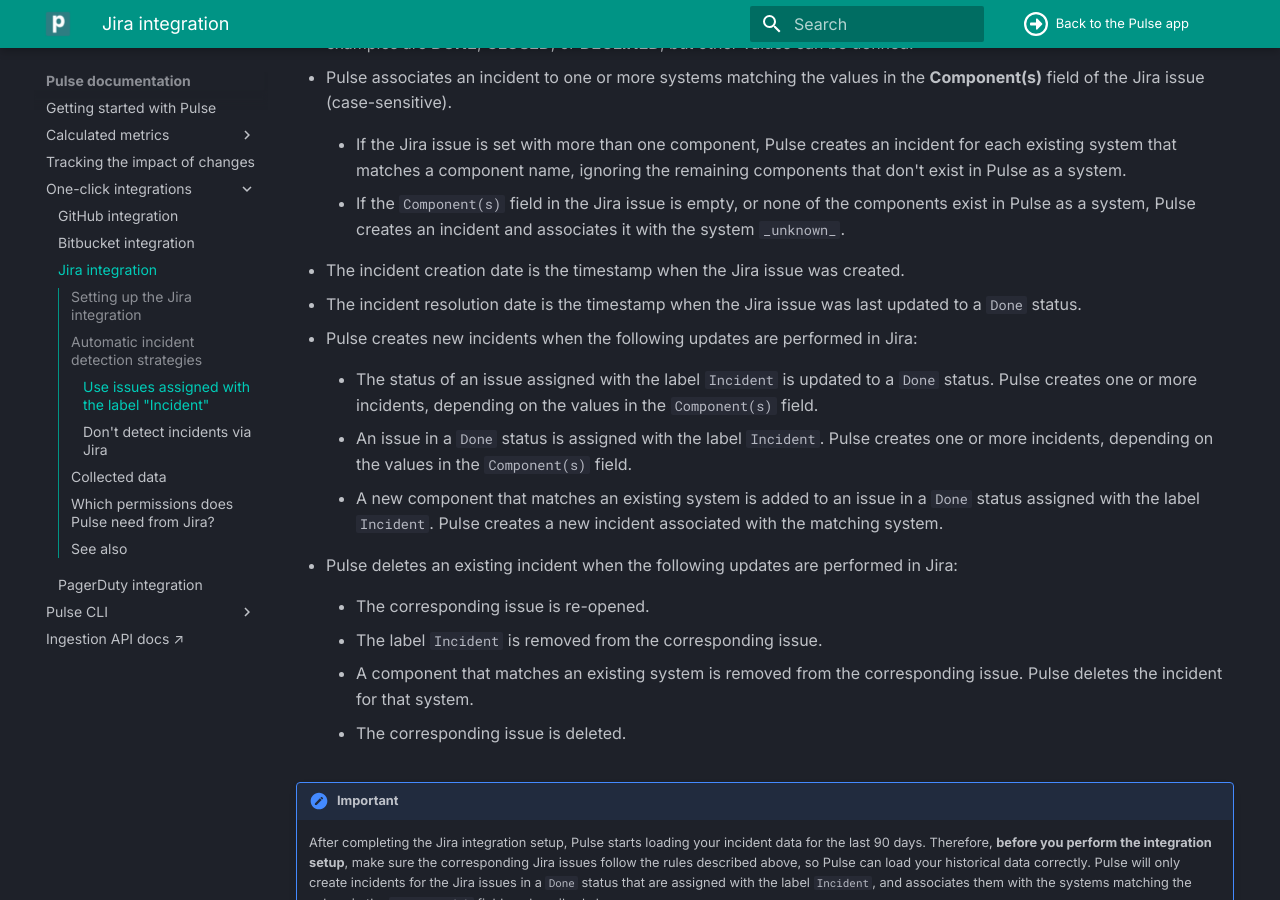
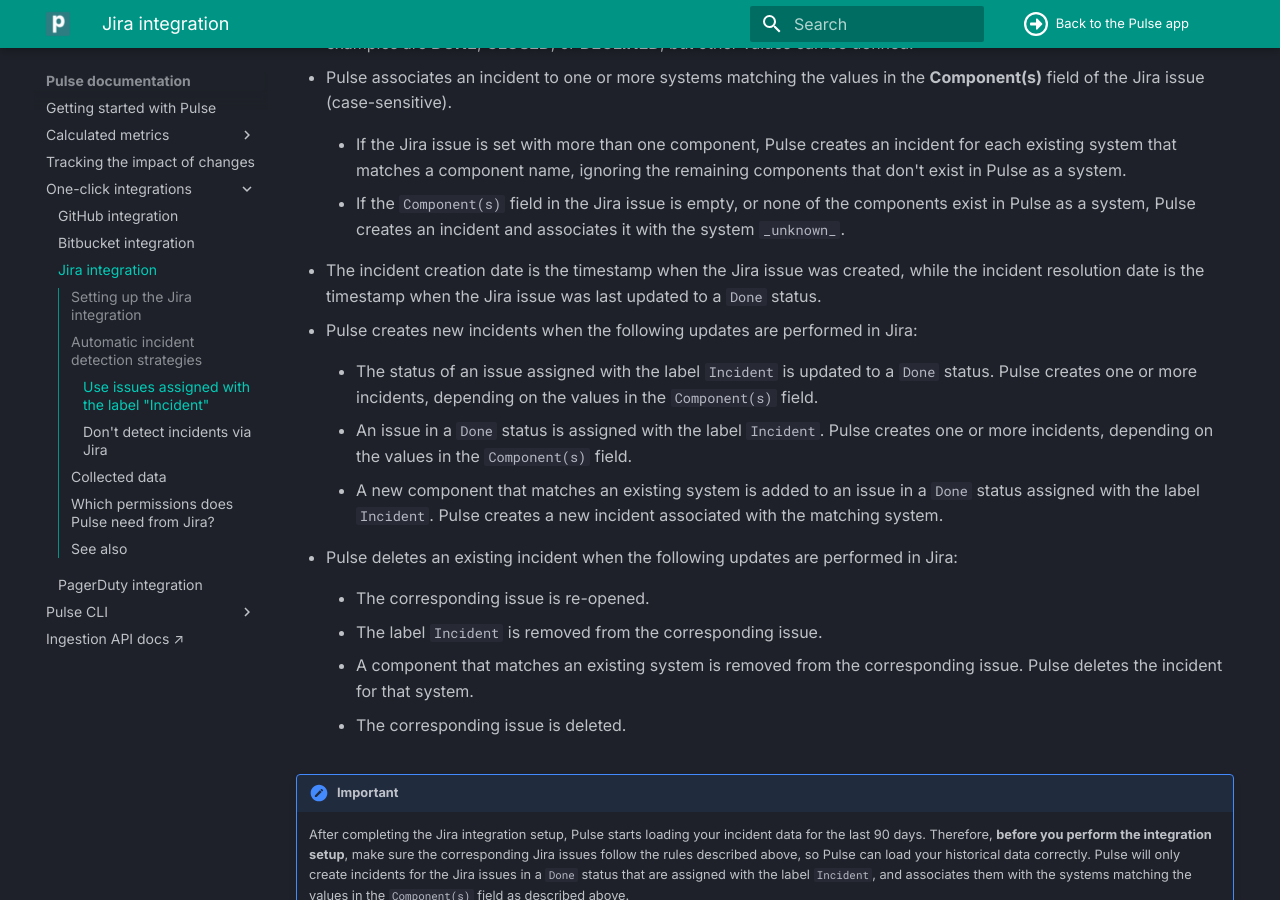
Before and after one commit to codacy/pulse-user-docs, an MkDocs documentation site: the page built from docs/one-click-integrations/jira-integration.md, in a window 1280 px wide and 900 px high, scrolled down 3125 px. Built offline with MkDocs 1.6.1 and Material for MkDocs 9.7.7, drawn with Linux system fonts in a browser that asks for light colours.

Commit message:
Update docs/one-click-integrations/jira-integration.md
Co-authored-by: Paulo Ribeiro <paulo.ribeiro@codacy.com>

```diff
--- a/docs/one-click-integrations/jira-integration.md
+++ b/docs/one-click-integrations/jira-integration.md
@@ -56,9 +56,7 @@
 
     -   If the `Component(s)` field in the Jira issue is empty, or none of the components exist in Pulse as a system, Pulse creates an incident and associates it with the system `_unknown_`.
 
--   The incident creation date is the timestamp when the Jira issue was created.
-
--   The incident resolution date is the timestamp when the Jira issue was last updated to a `Done` status.
+-   The incident creation date is the timestamp when the Jira issue was created, while the incident resolution date is the timestamp when the Jira issue was last updated to a `Done` status.
 
 -   Pulse creates new incidents when the following updates are performed in Jira:
 
```
